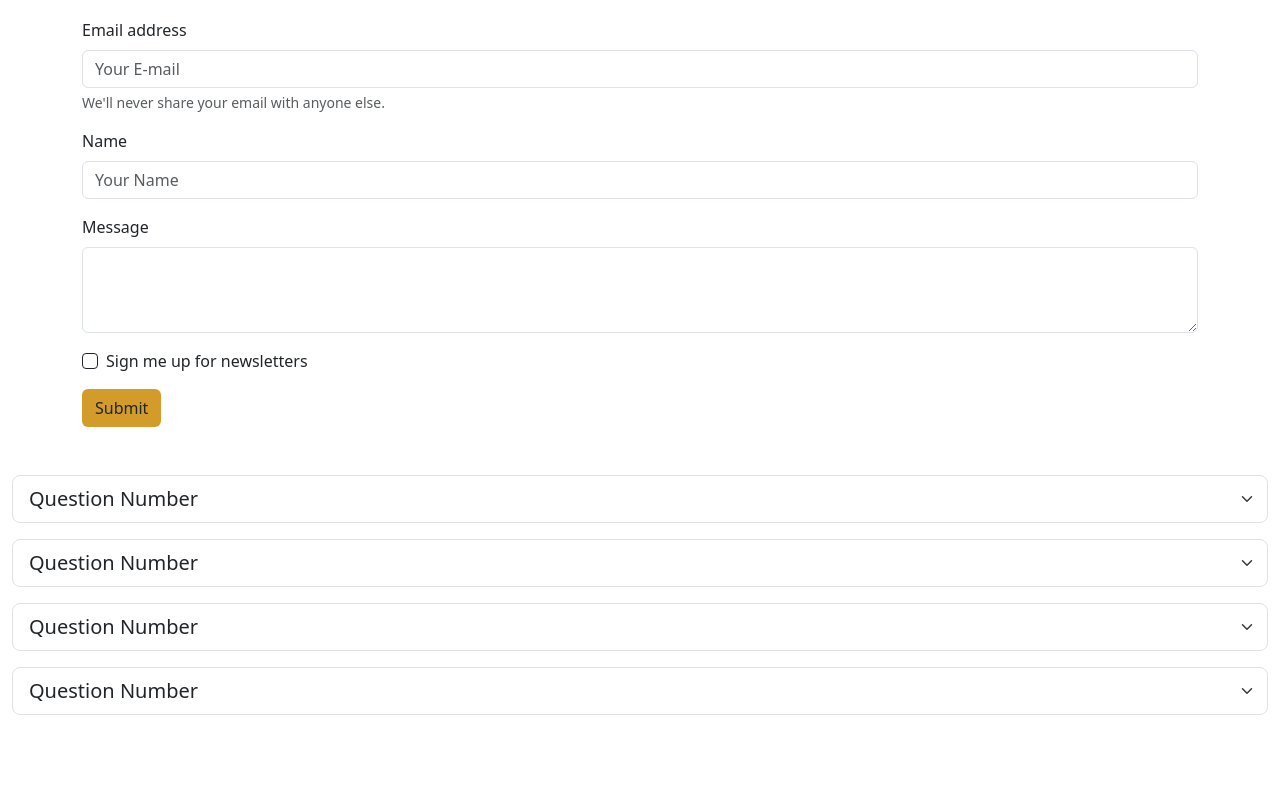
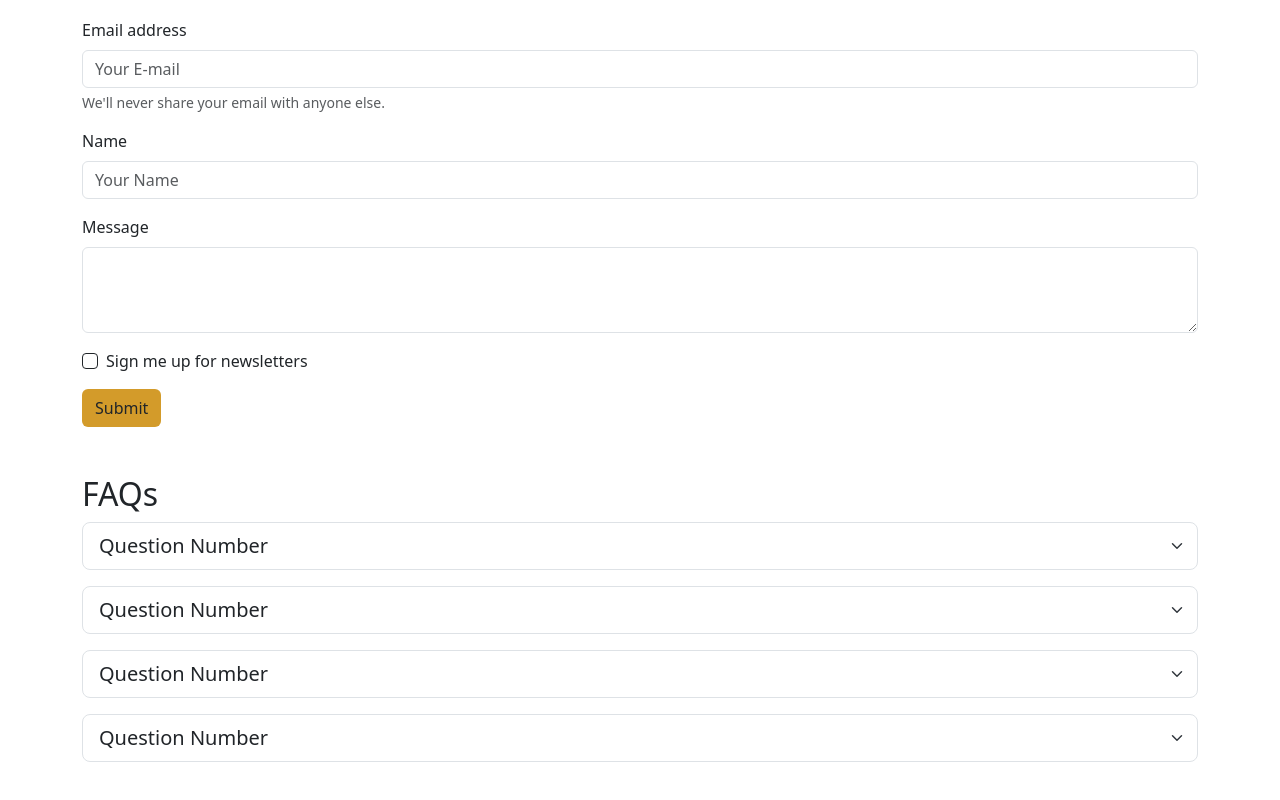
Before and after one commit to Iftekhar2000/bootstrap-assignment, a plain HTML site: page index.html in a window 1280 px wide. Shown: the part 2680-3480 px from the top of the page. Before the commit the page ends 3443 px from the top, so only its background shows below. Drawn offline with Linux system fonts and the light colour scheme.

Commit message:
Update index.html

```diff
--- a/index.html
+++ b/index.html
@@ -380,33 +380,33 @@
 
      <!--  FAQs -->
 
-        <div class="container-fluid mb-5">
+        <div class="container container-fluid mb-5">
+
+          <h2>FAQs</h2>
 
           <select class="form-select form-select-lg mb-3" aria-label=".form-select-lg example">
             <option class="overflow-scroll" selected>Question Number</option>
-            <option class="overflow-scroll" value="1"><p>Lorem ipsum dolor, sit amet consectetur adipisicing elit. Quis doloribus explicabo commodi aliquam, praesentium debitis atque rem laborum quaerat eius nihil quisquam eligendi non cum mollitia laudantium dolor, at sapiente.</p></option>
+            <option class="overflow-scroll" value="1"><p>Lorem ipsum dolor, sit amet consectetur adipisicing elit. Quis doloribus explicabo commodi aliquam, praesentium debitis</p></option>
 
           </select>
           <select class="form-select form-select-lg mb-3" aria-label=".form-select-lg example">
             <option class="overflow-scroll" selected>Question Number</option>
-            <option class="overflow-scroll" value="1"><p>Lorem ipsum dolor, sit amet consectetur adipisicing elit. Quis doloribus explicabo commodi aliquam, praesentium debitis atque rem laborum quaerat eius nihil quisquam eligendi non cum mollitia laudantium dolor, at sapiente.</p></option>
+            <option class="overflow-scroll" value="1"><p>Lorem ipsum dolor, sit amet consectetur adipisicing elit. Quis doloribus explicabo commodi aliquam, praesentium debitis</p></option>
 
           </select>
           <select class="form-select form-select-lg mb-3" aria-label=".form-select-lg example">
             <option class="overflow-scroll" selected>Question Number</option>
-            <option class="overflow-scroll" value="1"><p>Lorem ipsum dolor, sit amet consectetur adipisicing elit. Quis doloribus explicabo commodi aliquam, praesentium debitis atque rem laborum quaerat eius nihil quisquam eligendi non cum mollitia laudantium dolor, at sapiente.</p></option>
+            <option class="overflow-scroll" value="1"><p>Lorem ipsum dolor, sit amet consectetur adipisicing elit. Quis doloribus explicabo commodi aliquam, praesentium debitis</p></option>
 
           </select>
           <select class="form-select form-select-lg mb-3" aria-label=".form-select-lg example">
             <option class="overflow-scroll" selected>Question Number</option>
-            <option class="overflow-scroll" value="1"><p>Lorem ipsum dolor, sit amet consectetur adipisicing elit. Quis doloribus explicabo commodi aliquam, praesentium debitis atque rem laborum quaerat eius nihil quisquam eligendi non cum mollitia laudantium dolor, at sapiente.</p></option>
+            <option class="overflow-scroll" value="1"><p>Lorem ipsum dolor, sit amet consectetur adipisicing elit. Quis doloribus explicabo commodi aliquam, praesentium debitis</p></option>
 
           </select>
 
 
         </div>
-
-
 
 
 
```
